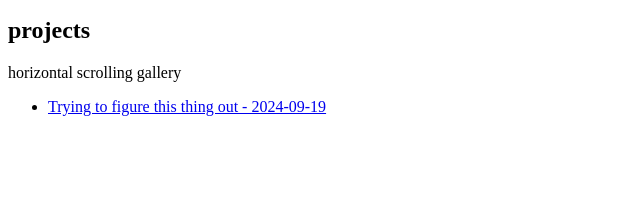
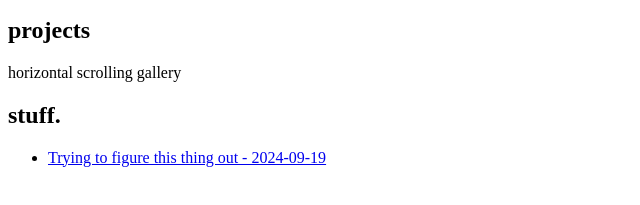
Before and after one commit to lilacstella/stellayang.dev, an Astro site: page / in a window 1280 px wide. Shown: the part 101-306 px from the top of the page, without its empty margins (0-640 px from the left). Built offline with nearby package versions, Linux system fonts and the light colour scheme; Astro itself is replaced by a stand-in of ours.

Commit message:
add stuff. header

```diff
--- a/src/pages/index.astro
+++ b/src/pages/index.astro
@@ -22,6 +22,7 @@ const stuff = await Astro.glob('./stuff/*.md');
 			</div>
 		</div>
 		<div>
+			<h2>stuff.</h2>
 			<ul>
 				{stuff.map((post) => (
 				  <li>
```
